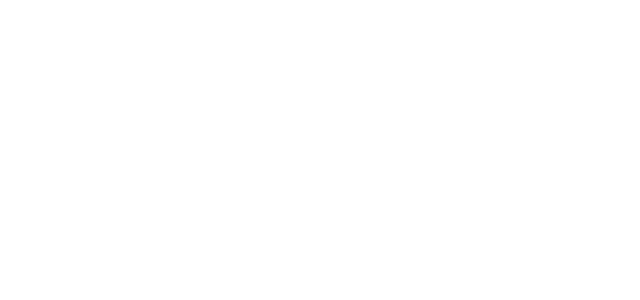
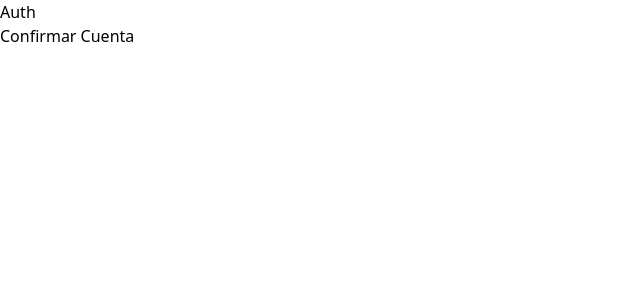
Before and after one commit to AngelSiete/MERN-fullstack, a React (Vite) app in the folder frontend/: page /confirmar/1 in a window 1280 px wide. Before the commit this address had no page. Shown: the top 300 px of the page, without its empty margins (0-640 px from the left). Built offline with nearby package versions, Linux system fonts and the light colour scheme.

Commit message:
first pages for users

```diff
--- a/frontend/src/App.jsx
+++ b/frontend/src/App.jsx
@@ -1,11 +1,19 @@
 import {BrowserRouter, Routes, Route} from 'react-router-dom'
 import AuthLayout from './layout/AuthLayout'
+import Login from './pages/Login'
+import Registrar from './pages/Registrar'
+import OlvidePassword from './pages/OlvidePassword'
+import ConfirmarCuenta from './pages/ConfirmarCuenta'
 
 function App() {
   return (
     <BrowserRouter>
       <Routes>
         <Route path="/" element={<AuthLayout />}>
+          <Route index element={<Login/>}/>
+          <Route path="registrar" element={<Registrar/>}/>
+          <Route path="olvidepassword" element={<OlvidePassword/>}/>
+          <Route path="confirmar/:id" element={<ConfirmarCuenta/>}/>
         </Route>
       </Routes>
     </BrowserRouter>
--- a/frontend/src/layout/AuthLayout.jsx
+++ b/frontend/src/layout/AuthLayout.jsx
@@ -1,7 +1,10 @@
-export default function AuthLayout(){
-    return(
-        <>
-        <h1>Auth Layout</h1>
-        </>
-    )
-};
+import { Outlet } from "react-router-dom";
+
+export default function AuthLayout() {
+  return (
+    <>
+      <h1>Auth</h1>
+      <Outlet />
+    </>
+  );
+}
--- /dev/null
+++ b/frontend/src/pages/ConfirmarCuenta.jsx
@@ -0,0 +1,7 @@
+export default function ConfirmarCuenta(){
+    return(
+        <>
+        <h1>Confirmar Cuenta</h1>
+        </>
+    )
+}
--- /dev/null
+++ b/frontend/src/pages/Login.jsx
@@ -0,0 +1,7 @@
+export default function Login() {
+  return (
+    <>
+      <h2>Login</h2>
+    </>
+  );
+}
--- /dev/null
+++ b/frontend/src/pages/OlvidePassword.jsx
@@ -0,0 +1,7 @@
+export default function OlvidePassword(){
+    return(
+        <>
+            <h1>Olvidé pass</h1>
+        </>
+    )
+}
--- /dev/null
+++ b/frontend/src/pages/Registrar.jsx
@@ -0,0 +1,7 @@
+export default function Registrar(){
+    return(
+        <>
+        <h1>Registrar</h1>
+        </>
+    )
+}
```
